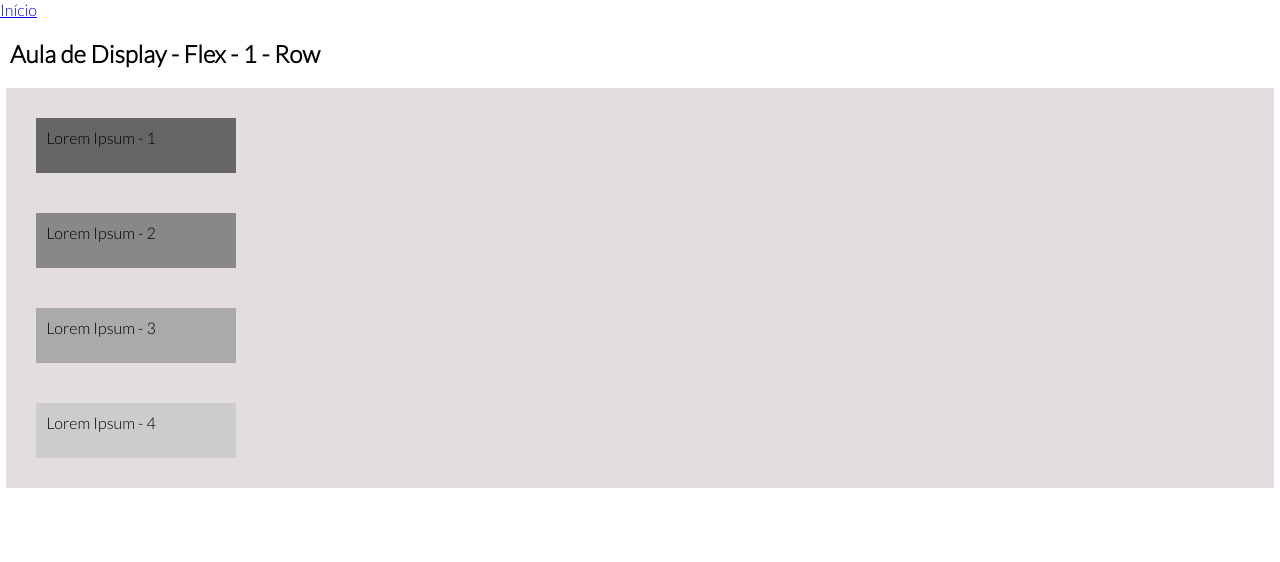
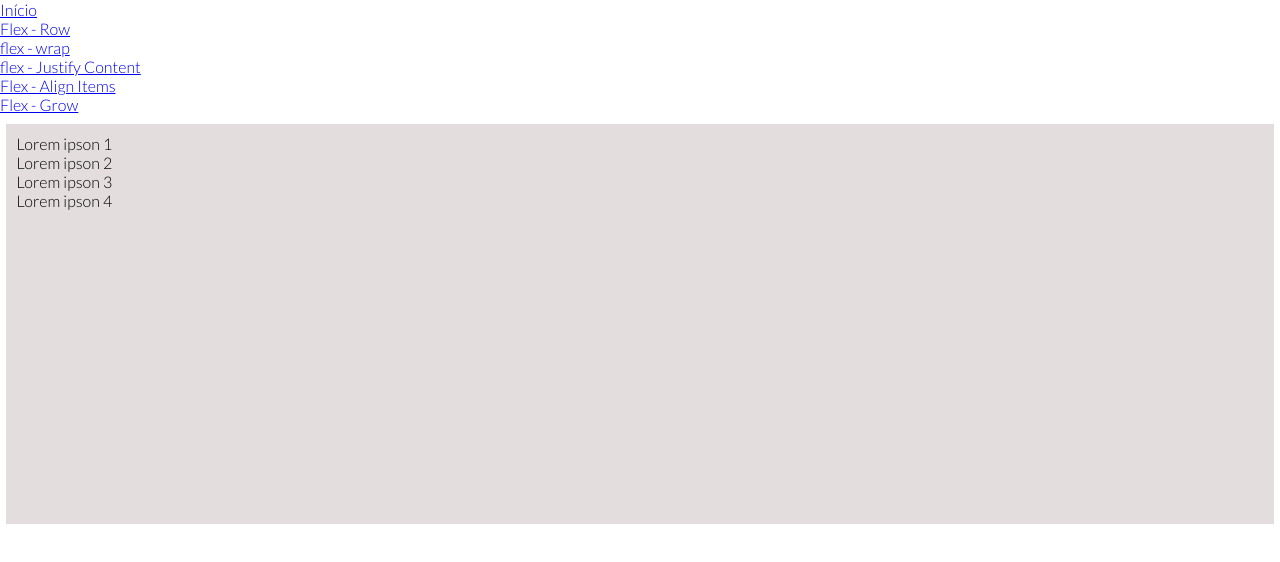
Before and after one commit to 1TDST/flexbox-exemplos, a plain HTML site: page index.html in a window 1280 px wide. Drawn offline with Linux system fonts and the light colour scheme.

Commit message:
Flex box

```diff
--- /dev/null
+++ b/css/style-flex-02.css
@@ -0,0 +1,33 @@
+
+.container{
+    display:flex;
+    flex-wrap: nowrap;
+    /* flex-wrap: wrap;
+    flex-wrap: wrap-reverse; */
+}
+
+.box{
+  /* display: block;
+    width: 10%;
+    min-width: 200px;
+    height: 100px;
+    margin: 20px; */
+    padding: 10px;
+  }
+
+
+  .box-1{
+    background: #666;
+  }
+
+  .box-2{
+    background: #888;
+  }
+
+  .box-3{
+    background: #aaa;
+  }
+
+  .box-4{
+    background: #ccc;
+  }
--- /dev/null
+++ b/css/style-flex-03.css
@@ -0,0 +1,35 @@
+
+.container{
+    display:flex;
+    justify-content: center;
+    /* justify-content: flex-end;
+    justify-content: flex-start;
+    justify-content: space-around;
+    justify-content: space-between; */
+}
+
+.box{
+  /* display: block;
+    width: 10%;
+    min-width: 200px;
+    height: 100px;
+    margin: 20px; */
+    padding: 10px;
+  }
+
+
+  .box-1{
+    background: #666;
+  }
+
+  .box-2{
+    background: #888;
+  }
+
+  .box-3{
+    background: #aaa;
+  }
+
+  .box-4{
+    background: #ccc;
+  }
--- /dev/null
+++ b/css/style-flex-04.css
@@ -0,0 +1,40 @@
+
+.container{
+    display:flex;
+    align-items: flex-end;
+    align-items: baseline;
+    align-items: flex-start;
+    align-items: stretch;
+    align-items: center;
+}
+
+.box{
+  /* display: block;
+    width: 10%;
+    min-width: 200px; */
+    height: 100px;
+    margin: 20px;
+    padding: 10px;
+  }
+
+
+  .box-1{
+    background: #666;
+    flex-grow: 1;
+    flex-basis: 50px;
+  }
+
+  .box-2{
+    background: #888;
+    flex-grow: 1;
+  }
+
+  .box-3{
+    background: #aaa;
+    flex-grow: 1;
+  }
+
+  .box-4{
+    background: #ccc;
+    flex-grow: 2;
+  }
--- /dev/null
+++ b/css/style-flex-05.css
@@ -0,0 +1,30 @@
+
+.container{
+    display:flex;
+}
+
+.box{
+  /* display: block;
+    width: 10%;
+    min-width: 200px;
+    height: 100px;
+    margin: 20px; */
+    padding: 10px;
+  }
+
+
+  .box-1{
+    background: #666;
+  }
+
+  .box-2{
+    background: #888;
+  }
+
+  .box-3{
+    background: #aaa;
+  }
+
+  .box-4{
+    background: #ccc;
+  }
--- /dev/null
+++ b/css/style-flex-06.css
@@ -0,0 +1,30 @@
+
+.container{
+    display:flex;
+}
+
+.box{
+  /* display: block;
+    width: 10%;
+    min-width: 200px;
+    height: 100px;
+    margin: 20px; */
+    padding: 10px;
+  }
+
+
+  .box-1{
+    background: #666;
+  }
+
+  .box-2{
+    background: #888;
+  }
+
+  .box-3{
+    background: #aaa;
+  }
+
+  .box-4{
+    background: #ccc;
+  }
--- a/index.html
+++ b/index.html
@@ -4,21 +4,26 @@
      <meta charset="UTF-8">
      <meta name="viewport" content="width=device-width,initial-scale=1">
      <link rel="stylesheet" href="./css/style-base.css">
-  <link rel="stylesheet" href="./css/style-flex-01.css">
      <title>PAGINA</title>
    </head>
    <body>
      <nav>
        <ul>
          <li><a href="index.html">Início</a></li>
+         <li><a href="index-flex01.html"> Flex - Row</a> </li>
+         <li><a href="index-flex02.html"> flex - wrap</a></li>
+         <li><a href="index-flex03.html"> flex - Justify Content</a></li>
+         <li><a href="index-flex04.html"> Flex - Align Items</a></li>
+         <li><a href="index-flex05.html"> Flex - Grow</a></li>
        </ul>
      </nav>
-     <h2>Aula de Display - Flex - 1 - Row</h2>
-    <div class="container">
-      <div class="box box-1">Lorem Ipsum - 1</div>
-      <div class="box box-2">Lorem Ipsum - 2</div>
-      <div class="box box-3">Lorem Ipsum - 3</div>
-      <div class="box box-4">Lorem Ipsum - 4</div>
-    </div>
+
+     <div class="container">
+       <div class="box box-1"> Lorem ipson 1</div>
+       <div class="box box-2">Lorem ipson 2</div>
+       <div class="box box-3">Lorem ipson 3</div>
+       <div class="box box-4">Lorem ipson 4</div>
+     </div>
+
    </body>
 </html>
```
Also changed, not shown: index-flex01.html (added, +30 -0 lines), index-flex02.html (added, +36 -0 lines), index-flex03.html (added, +30 -0 lines), index-flex04.html (added, +30 -0 lines), index-flex05.html (added, +30 -0 lines), index-flex06.html (added, +30 -0 lines).
